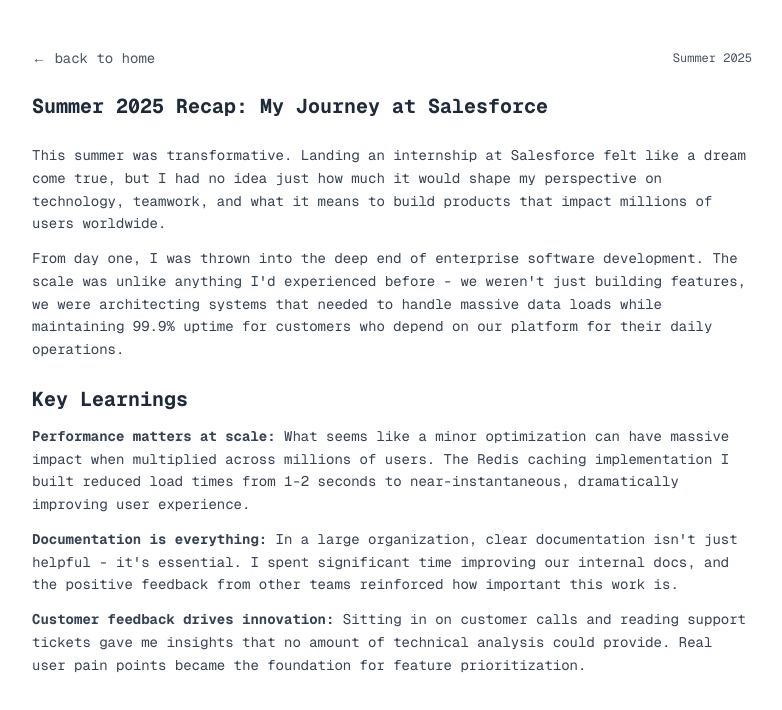
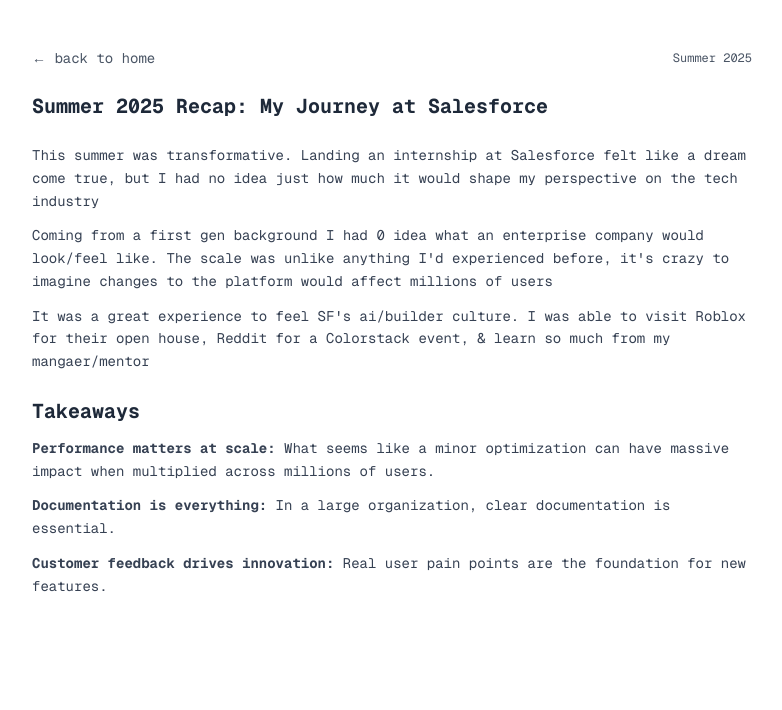
Before and after one commit to darielgu/oct-portfolio, a Next.js app: page /salesforce-recap in a window 1280 px wide. Shown: the top 710 px of the page, without its empty margins (248-1030 px from the left). Built offline with nearby package versions, Linux system fonts and the light colour scheme.

Commit message:
fixed recap

```diff
--- a/app/salesforce-recap/page.tsx
+++ b/app/salesforce-recap/page.tsx
@@ -26,45 +26,39 @@
             <p>
               This summer was transformative. Landing an internship at
               Salesforce felt like a dream come true, but I had no idea just how
-              much it would shape my perspective on technology, teamwork, and
-              what it means to build products that impact millions of users
-              worldwide.
+              much it would shape my perspective on the tech industry
             </p>
             <p>
-              From day one, I was thrown into the deep end of enterprise
-              software development. The scale was unlike anything I'd
-              experienced before - we weren't just building features, we were
-              architecting systems that needed to handle massive data loads
-              while maintaining 99.9% uptime for customers who depend on our
-              platform for their daily operations.
+              Coming from a first gen background I had 0 idea what an enterprise
+              company would look/feel like. The scale was unlike anything I'd
+              experienced before, it's crazy to imagine changes to the platform
+              would affect millions of users
+            </p>
+            <p>
+              It was a great experience to feel SF's ai/builder culture. I was
+              able to visit Roblox for their open house, Reddit for a Colorstack
+              event, & learn so much from my mangaer/mentor
             </p>
           </div>
 
           {/* Sub-heading */}
           <h2 className="text-xl font-bold text-gray-800 mt-6 mb-3">
-            Key Learnings
+            Takeaways
           </h2>
 
           <div className="space-y-3">
             <p>
               <strong>Performance matters at scale:</strong> What seems like a
               minor optimization can have massive impact when multiplied across
-              millions of users. The Redis caching implementation I built
-              reduced load times from 1-2 seconds to near-instantaneous,
-              dramatically improving user experience.
+              millions of users.
             </p>
             <p>
               <strong>Documentation is everything:</strong> In a large
-              organization, clear documentation isn't just helpful - it's
-              essential. I spent significant time improving our internal docs,
-              and the positive feedback from other teams reinforced how
-              important this work is.
+              organization, clear documentation is essential.
             </p>
             <p>
-              <strong>Customer feedback drives innovation:</strong> Sitting in
-              on customer calls and reading support tickets gave me insights
-              that no amount of technical analysis could provide. Real user pain
-              points became the foundation for feature prioritization.
+              <strong>Customer feedback drives innovation:</strong> Real user
+              pain points are the foundation for new features.
             </p>
           </div>
         </div>
```
